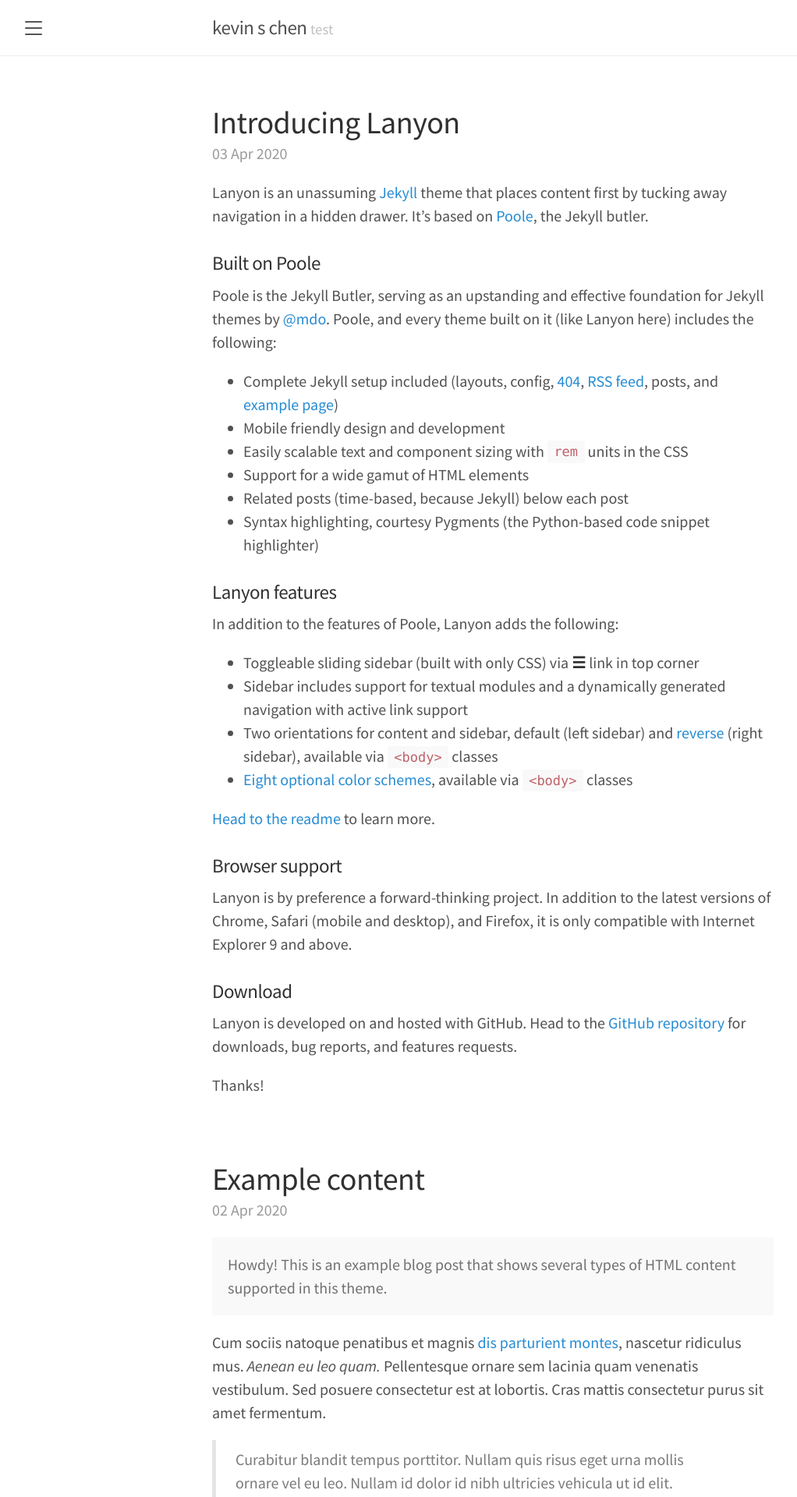
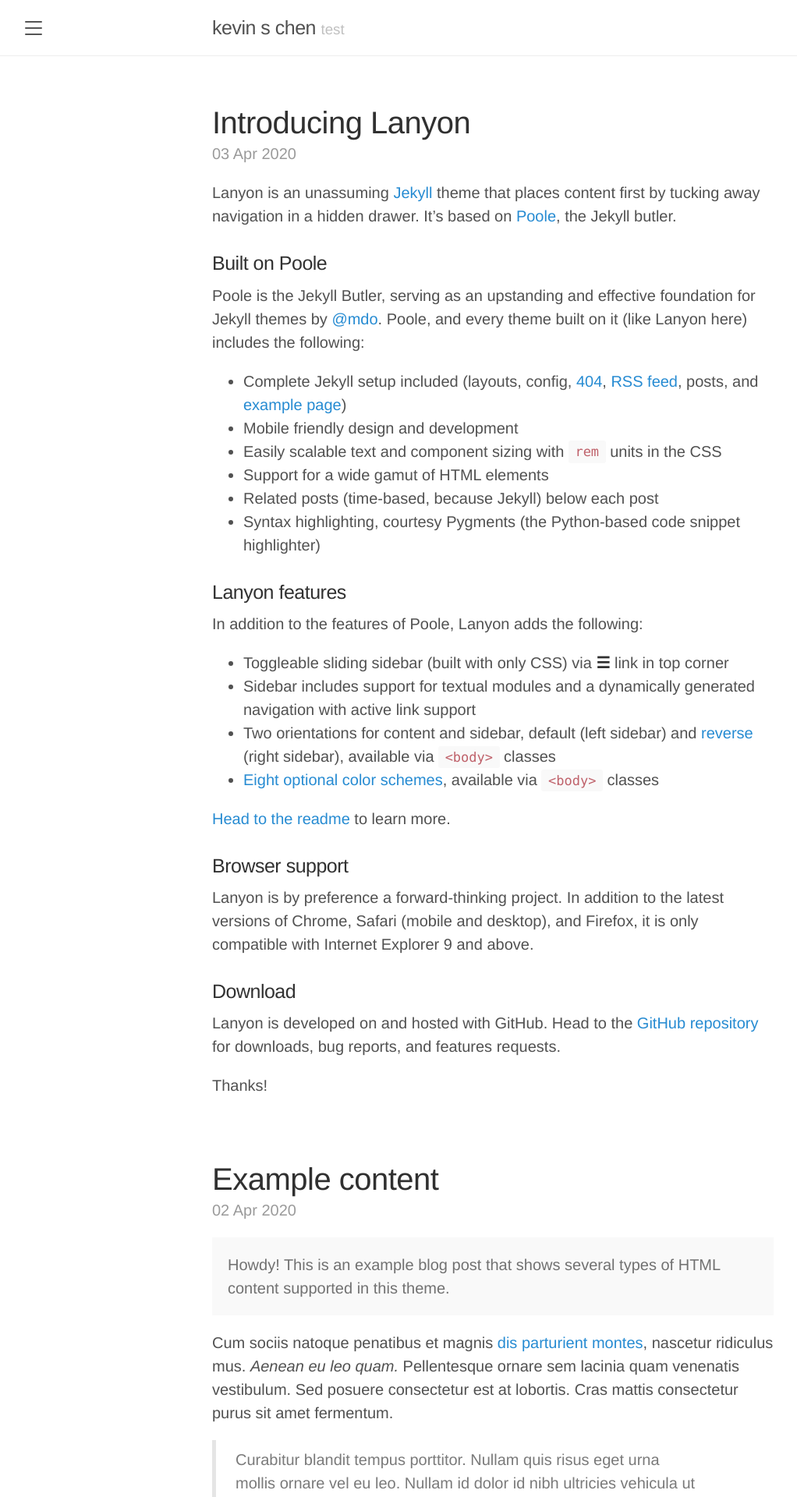
Before and after one commit to kevinsunchen/kevinsunchen.github.io, a Jekyll site: the page built from docs/index.html, in a window 1280 px wide. Shown: the top 1920 px of the page at 78% size, without its empty margins (8-1030 px from the left). Built offline with Jekyll 4.4.1, drawn with Linux system fonts in a browser that asks for light colours; some web fonts are replaced; the list of posts is cut into pages by our own code.

Commit message:
sf pro font test

```diff
--- a/docs/_includes/head.html
+++ b/docs/_includes/head.html
@@ -19,6 +19,7 @@
   <link rel="stylesheet" href="{{ '/public/css/poole.css' | absolute_url }}">
   <link rel="stylesheet" href="{{ '/public/css/syntax.css' | absolute_url }}">
   <link rel="stylesheet" href="{{ '/public/css/lanyon.css' | absolute_url }}">
+  <link rel="stylesheet" href="{{ '/public/css/fonts.css' | absolute_url }}">
   <link href="https://fonts.googleapis.com/css2?family=Source+Sans+Pro:ital,wght@0,300;0,400;0,600;1,300;1,400;1,600&display=swap" rel="stylesheet">
 
   <link rel="apple-touch-icon-precomposed" sizes="144x144" href="{{ '/public/apple-touch-icon-precomposed.png' | absolute_url }}">
--- /dev/null
+++ b/docs/public/css/fonts.css
@@ -0,0 +1,6 @@
+@font-face {
+    font-family: 'SF Pro';
+    font-style: normal;
+    font-weight: 400;
+    src: url('/public/fonts/SF-Pro.ttf') format('truetype')
+}
--- a/docs/public/css/lanyon.css
+++ b/docs/public/css/lanyon.css
@@ -41,11 +41,11 @@
 }
 
 html {
-  font-family: "Source Sans Pro", Helvetica, sans-serif;
+  font-family: "SF Pro", Helvetica, sans-serif;
 }
 
 h1, h2, h3, h4, h5, h6 {
-  font-family: "Source Sans Pro", Helvetica, Arial, sans-serif;
+  font-family: "SF Pro", Helvetica, Arial, sans-serif;
   font-weight: 400;
   color: #313131;
   letter-spacing: -.025rem;
```
Also changed, not shown: 4 other files.
